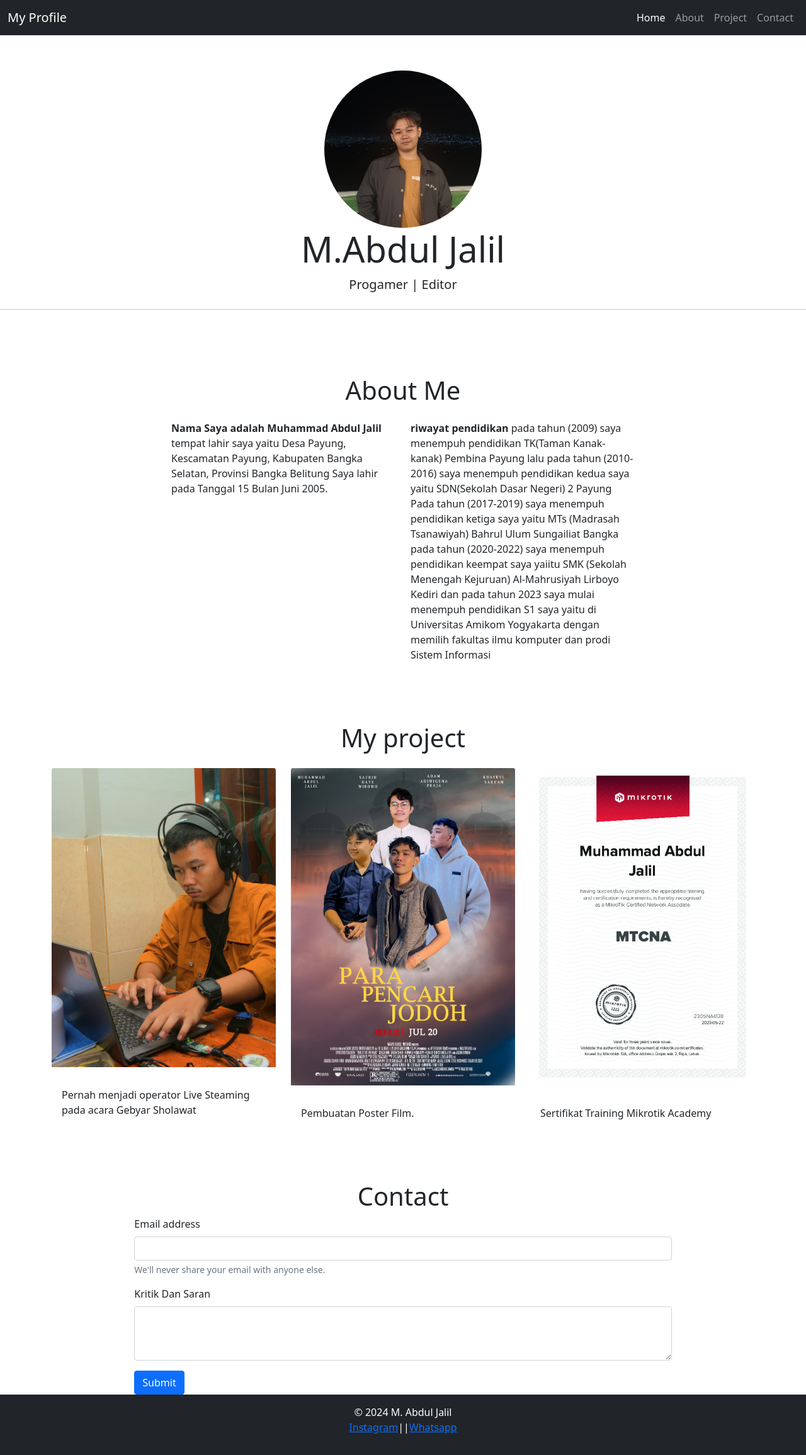
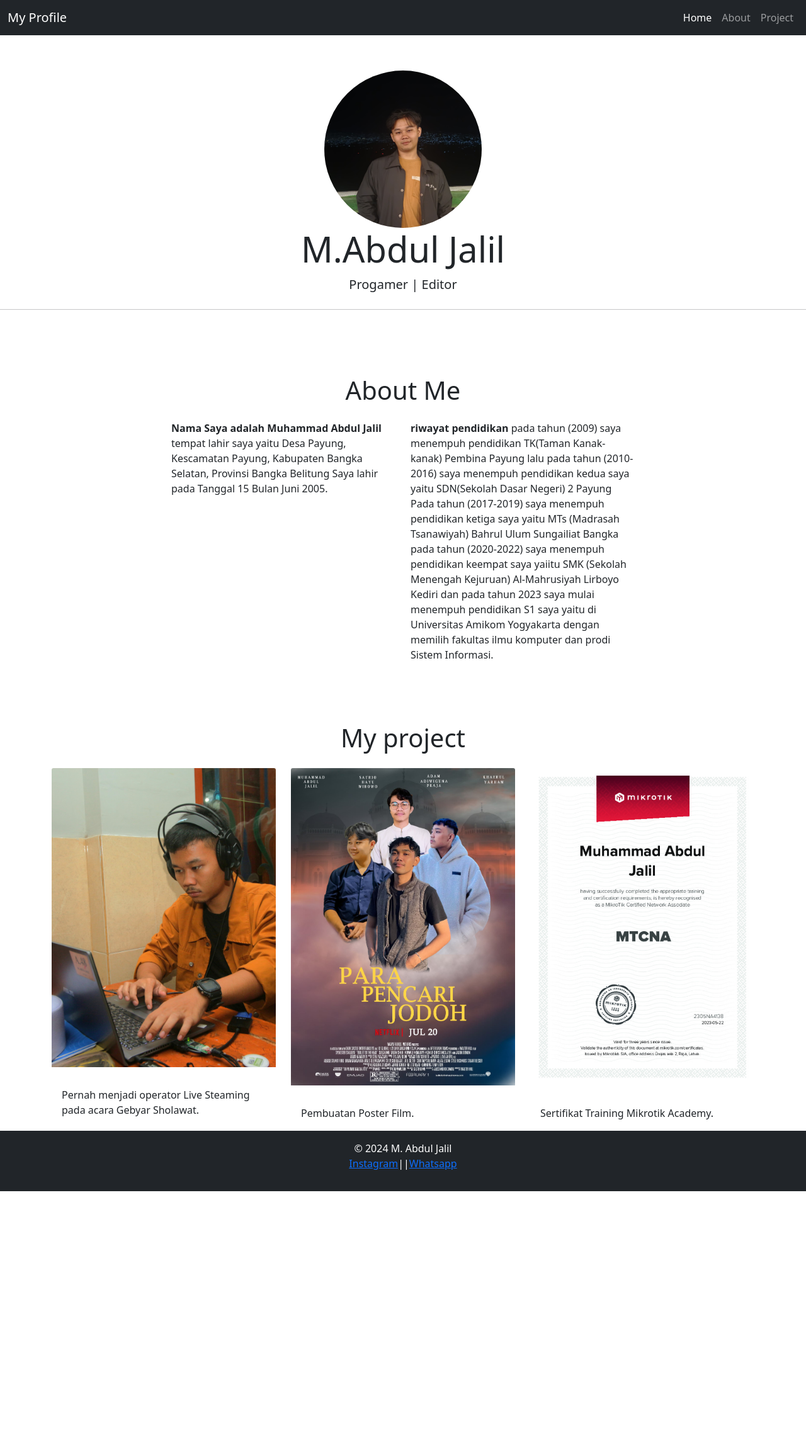
Before and after one commit to Tws05/MY-CV, a plain HTML site: page index.html in a window 1280 px wide. Shown: the whole page at 63% size. After the commit the page ends 1892 px from the top, so only its background shows below. Drawn offline with Linux system fonts and the light colour scheme.

Commit message:
index.html

```diff
--- a/index.html
+++ b/index.html
@@ -26,10 +26,6 @@
         <li class="nav-item">
           <a class="nav-link" href="#project">Project</a>
         </li>
-		<li class="nav-item">
-			<a class="nav-link" href="#contact">Contact</a>
-		  </li>
-
       </ul>
     </div>
   </div>
@@ -62,7 +58,7 @@
 		<div class="col-md-4">
 				<p><b>riwayat pendidikan</b> pada tahun (2009) saya menempuh pendidikan TK(Taman Kanak-kanak) Pembina Payung lalu pada tahun (2010-2016) saya menempuh pendidikan kedua saya yaitu SDN(Sekolah Dasar Negeri) 2 Payung
 				Pada tahun (2017-2019) saya menempuh pendidikan ketiga saya yaitu MTs (Madrasah Tsanawiyah) Bahrul Ulum Sungailiat Bangka pada tahun (2020-2022) saya menempuh pendidikan keempat saya yaiitu SMK (Sekolah Menengah Kejuruan) Al-Mahrusiyah Lirboyo Kediri
-			dan pada tahun 2023 saya mulai menempuh pendidikan S1 saya yaitu di Universitas Amikom Yogyakarta dengan memilih fakultas ilmu komputer dan prodi Sistem Informasi</p>
+			dan pada tahun 2023 saya mulai menempuh pendidikan S1 saya yaitu di Universitas Amikom Yogyakarta dengan memilih fakultas ilmu komputer dan prodi Sistem Informasi.</p>
 
 			</div>
 
@@ -85,7 +81,7 @@
 			<div class="col-md-4 ">
 				<p><img class="card-img-top" src="img/operator.JPG"></p>
 				  <div class="card-body">
-    <p class="card-text">Pernah menjadi operator Live Steaming pada acara Gebyar Sholawat</p>
+    <p class="card-text">Pernah menjadi operator Live Steaming pada acara Gebyar Sholawat.</p>
   </div>
 
 			</div>
@@ -100,7 +96,7 @@
 			<div class="col-md-4">
 				<p><img class="card-img-top" src="img/mikrotik.jpg"></p>
 				  <div class="card-body">
-    <p class="card-text">Sertifikat Training Mikrotik Academy</p>
+    <p class="card-text">Sertifikat Training Mikrotik Academy.</p>
   </div>
 
 			</div>
@@ -128,27 +124,6 @@
 	</div>
 </section>
 
-<form id="contact" action="php/send.php" method="POST">
-    <div class="col-md-8 offset-2">
-        <h1 class="text-center">Contact</h1>
-        <div class="mb-3">
-            <label for="exampleInputEmail1" class="form-label">Email address</label>
-            <input type="email" name="email" class="form-control" id="exampleInputEmail1" aria-describedby="emailHelp" required>
-            <div id="emailHelp" class="form-text">We'll never share your email with anyone else.</div>
-        </div>
-        <div class="mb-3">
-            <label for="exampleFormControlTextarea1" class="form-label">Kritik Dan Saran</label>
-            <textarea name="message" class="form-control" id="exampleFormControlTextarea1" rows="3" required></textarea>
-        </div>
-        <button type="submit" class="btn btn-primary">Submit</button>
-    </div>
-</form>
-
-
-
-
-
-
 	<script src="js/bootstrap.bundle.min.js"></script>
 <footer class="bg-dark text-white p-3 text-center">
 	<p>&copy 2024 M. Abdul Jalil<br><a href="https://www.instagram.com/maj1_5?igsh=bXkwcHN4eTA3Nzg4" target="_blank">Instagram</a>||<a href="https://api.whatsapp.com/send?phone=6281366943721&text=Halo,%20saya%20tertarik%20untuk%20berkerjasama" target="_blank">Whatsapp</a></p>
```
